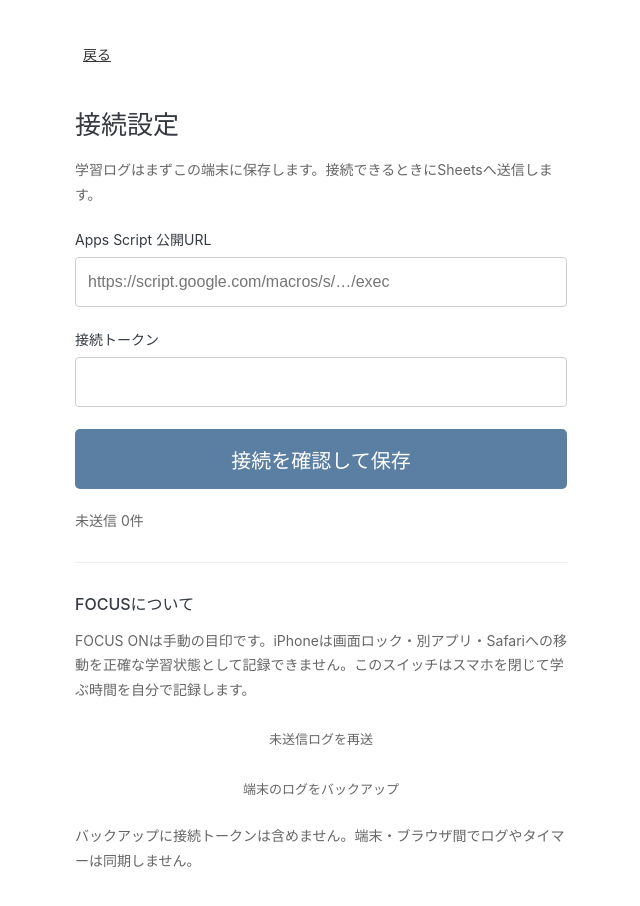
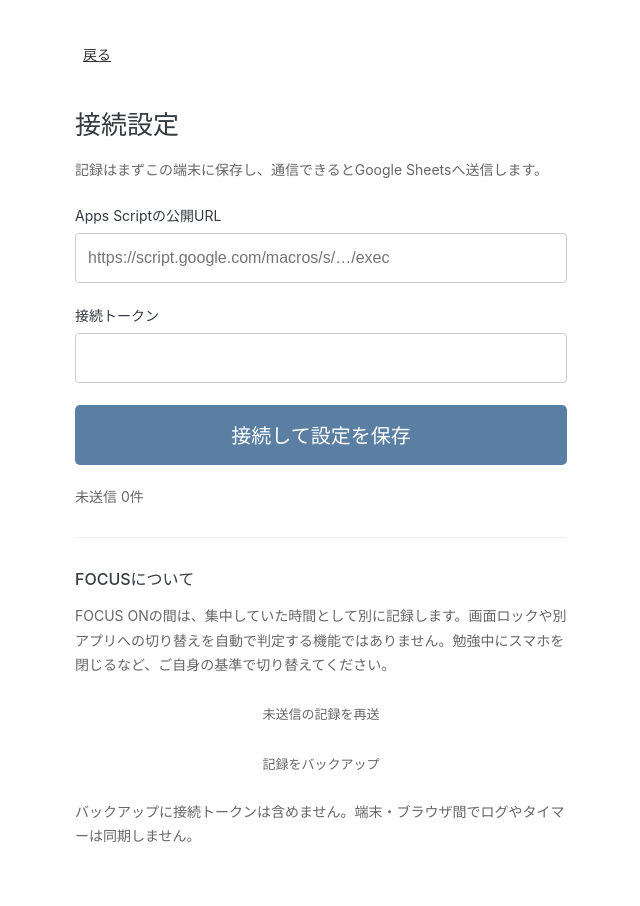
Before and after one commit to maqunnn/study-timer, a plain HTML site: page settings.html in a window 1280 px wide. Shown: the whole page, without its empty margins (319-959 px from the left). Drawn offline with Linux system fonts and the light colour scheme.

Commit message:
Clarify settings and focus instructions

```diff
--- a/settings.html
+++ b/settings.html
@@ -1 +1 @@
-<!doctype html><html lang="ja"><head><meta charset="utf-8"><meta name="viewport" content="width=device-width,initial-scale=1"><meta name="theme-color" content="#fff"><title>設定 — 4</title><link rel="stylesheet" href="./style.css"><link rel="icon" href="./icons/icon.svg"><script type="module" src="./settings.js"></script></head><body><main class="settings"><a href="./">戻る</a><h1>接続設定</h1><p>学習ログはまずこの端末に保存します。接続できるときにSheetsへ送信します。</p><form id="config"><label for="endpoint">Apps Script 公開URL</label><input id="endpoint" type="url" required placeholder="https://script.google.com/macros/s/…/exec" autocomplete="url"><label for="token">接続トークン</label><input id="token" type="password" required autocomplete="off" spellcheck="false"><button type="submit" class="primary">接続を確認して保存</button></form><p id="status" class="status" role="status" aria-live="polite"></p><hr><h2>FOCUSについて</h2><p>FOCUS ONは手動の目印です。iPhoneは画面ロック・別アプリ・Safariへの移動を正確な学習状態として記録できません。このスイッチはスマホを閉じて学ぶ時間を自分で記録します。</p><button id="retry" class="quiet">未送信ログを再送</button><button id="export" class="quiet">端末のログをバックアップ</button><p>バックアップに接続トークンは含めません。端末・ブラウザ間でログやタイマーは同期しません。</p></main></body></html>
+<!doctype html><html lang="ja"><head><meta charset="utf-8"><meta name="viewport" content="width=device-width,initial-scale=1"><meta name="theme-color" content="#fff"><title>設定 — 4</title><link rel="stylesheet" href="./style.css"><link rel="icon" href="./icons/icon.svg"><script type="module" src="./settings.js"></script></head><body><main class="settings"><a href="./">戻る</a><h1>接続設定</h1><p>記録はまずこの端末に保存し、通信できるとGoogle Sheetsへ送信します。</p><form id="config"><label for="endpoint">Apps Scriptの公開URL</label><input id="endpoint" type="url" required placeholder="https://script.google.com/macros/s/…/exec" autocomplete="url"><label for="token">接続トークン</label><input id="token" type="password" required autocomplete="off" spellcheck="false"><button type="submit" class="primary">接続して設定を保存</button></form><p id="status" class="status" role="status" aria-live="polite"></p><hr><h2>FOCUSについて</h2><p>FOCUS ONの間は、集中していた時間として別に記録します。画面ロックや別アプリへの切り替えを自動で判定する機能ではありません。勉強中にスマホを閉じるなど、ご自身の基準で切り替えてください。</p><button id="retry" class="quiet">未送信の記録を再送</button><button id="export" class="quiet">記録をバックアップ</button><p>バックアップに接続トークンは含めません。端末・ブラウザ間でログやタイマーは同期しません。</p></main></body></html>
```
